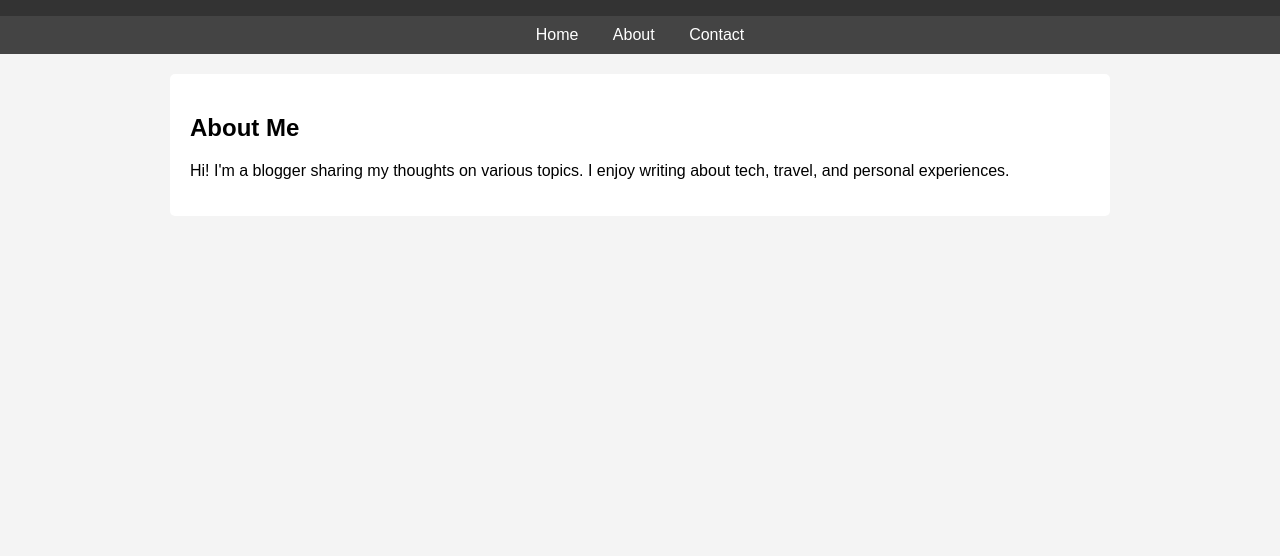
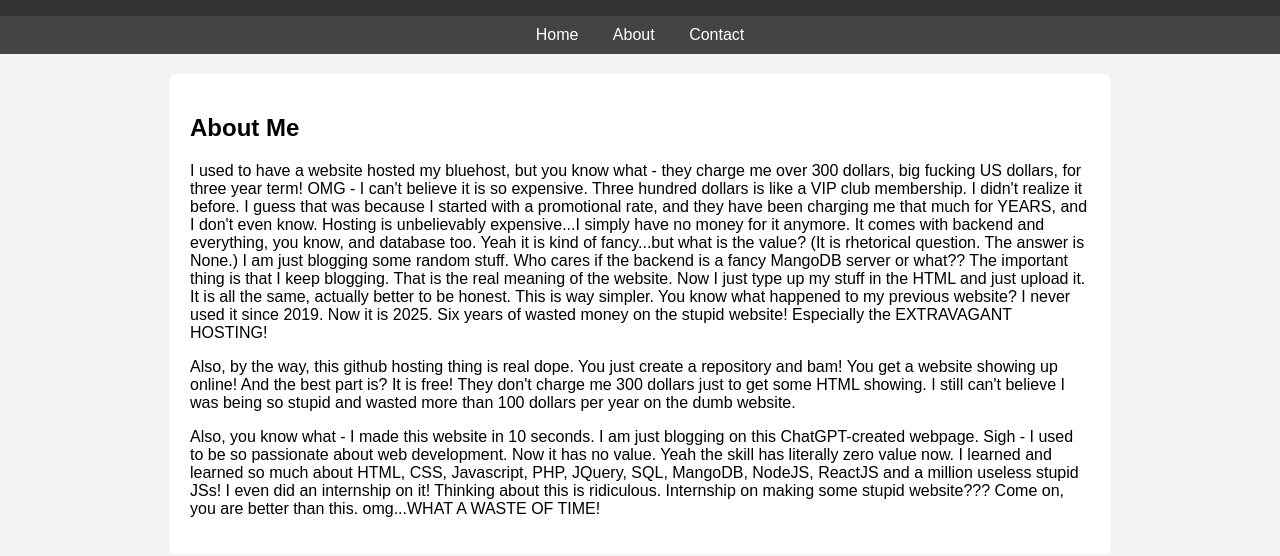
Before and after one commit to taoduo/taoduo.github.io, a plain HTML site: page index.html in a window 1280 px wide. Both pictures are taken after a click on the link "About". Shown: the part 94-650 px from the top of the page. Drawn offline with Linux system fonts and the light colour scheme.

Commit message:
start blog

```diff
--- a/index.html
+++ b/index.html
@@ -69,25 +69,58 @@
 <div id="blog-section" class="container active">
     <h2>Latest Blog Posts</h2>
     <div class="post">
-        <h3>First Blog Post</h3>
+        <h3>Web development has NO VALUE NOW!</h3>
         <p><small>Posted on March 2, 2025</small></p>
-        <p>Welcome to my blog! This is my first post. Stay tuned for more updates.</p>
+        <p>I created this website in 10 seconds using ChatGPT. I used to be so proficient at web development. I made so many fancy websites, and I could get it done quickly...
+            I know so many JSs...Now thinking back, those skills are useless. It is a complete waste of time.
+        </p>
     </div>
     <div class="post">
-        <h3>Another Blog Post</h3>
-        <p><small>Posted on February 28, 2025</small></p>
-        <p>Here’s another blog post to get things rolling. Excited to share more soon!</p>
+        <h3>Starting this website</h3>
+        <p><small>Posted on March 2, 2025</small></p>
+        <p>I can't believe I wasted so much money on website hosting. I was paying more than 300 dollars for every 3 years of BlueHost hosting! I can't believe it is so expensive.
+            Now I figured out this simple github thing. This is so neat. I used to admire like fancy website but now I realize it is all shit. Just vanity.
+            This simple HTML offers everything I need! I just type up here and it shows up online. It is great! Why would I waste so much money on the stupid bluehost hosting?!
+        </p>
+        <p>In the meantime, obviously, hats off to this simple github thing. This is awesome. </p>
     </div>
 </div>
 
 <div id="about-section" class="container section">
     <h2>About Me</h2>
-    <p>Hi! I'm a blogger sharing my thoughts on various topics. I enjoy writing about tech, travel, and personal experiences.</p>
+    <p>I used to have a website hosted my bluehost, but you know what - they charge me over 300 dollars, big fucking US dollars, for three year term!
+        OMG - I can't believe it is so expensive.
+        Three hundred dollars is like a VIP club membership.
+        I didn't realize it before.
+        I guess that was because I started with a promotional rate, and they have been charging me that much for YEARS, and I don't even know.
+        Hosting is unbelievably expensive...I simply have no money for it anymore.
+        It comes with backend and everything, you know, and database too.
+        Yeah it is kind of fancy...but what is the value? (It is rhetorical question. The answer is None.)
+        I am just blogging some random stuff. Who cares if the backend is a fancy MangoDB server or what??
+        The important thing is that I keep blogging. That is the real meaning of the website.
+        Now I just type up my stuff in the HTML and just upload it. It is all the same, actually better to be honest.
+        This is way simpler. You know what happened to my previous website? I never used it since 2019. Now it is 2025. Six years of wasted money on the stupid website! Especially the EXTRAVAGANT HOSTING!
+    </p>
+    <p>
+        Also, by the way, this github hosting thing is real dope.
+        You just create a repository and bam! You get a website showing up online!
+        And the best part is? It is free!
+        They don't charge me 300 dollars just to get some HTML showing.
+        I still can't believe I was being so stupid and wasted more than 100 dollars per year on the dumb website.
+    </p>
+    <p>
+        Also, you know what - I made this website in 10 seconds. I am just blogging on this ChatGPT-created webpage.
+        Sigh - I used to be so passionate about web development. Now it has no value. Yeah the skill has literally zero value now.
+        I learned and learned so much about HTML, CSS, Javascript, PHP, JQuery, SQL, MangoDB, NodeJS, ReactJS and a million useless stupid JSs!
+        I even did an internship on it!
+        Thinking about this is ridiculous. Internship on making some stupid website??? Come on, you are better than this.
+        omg...WHAT A WASTE OF TIME!
+    </p>
 </div>
 
 <div id="contact-section" class="container section">
     <h2>Contact Me</h2>
-    <p>You can reach me at <strong>email@example.com</strong> or follow me on social media.</p>
+    <p>Please don't contact me. If you have to, just knock on my door. I prefer in-person conversation.</p>
 </div>
 
 </body>
```
